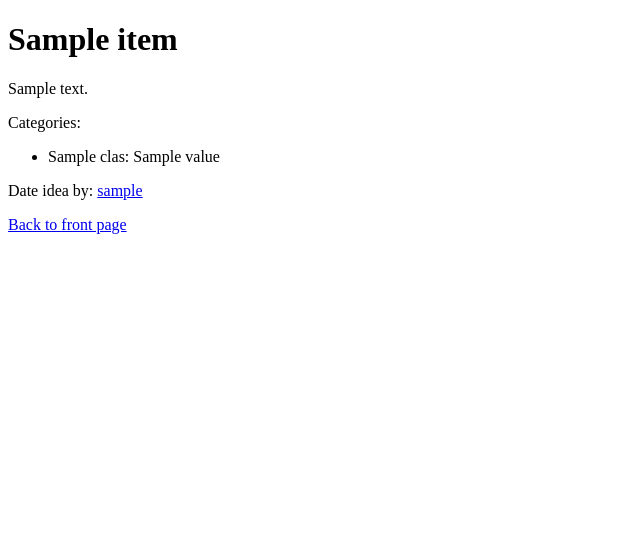
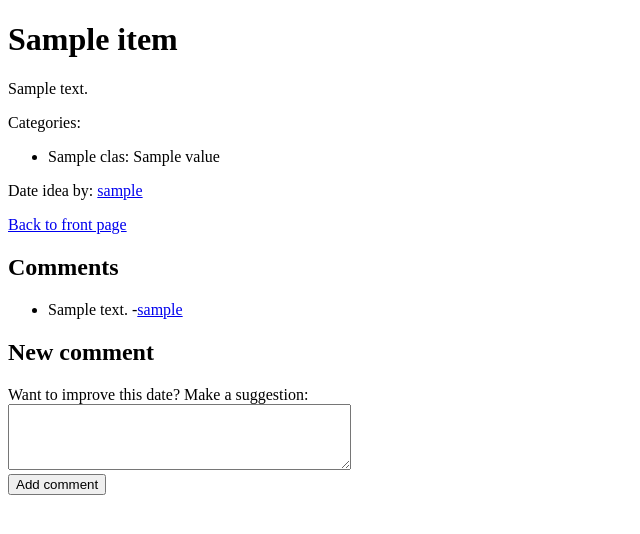
Before and after one commit to S0kku/date-ideas, a Flask app: template templates/show_item.html in a window 1280 px wide. Shown: the top 534 px of the page, without its empty margins (0-640 px from the left). Run offline with Flask 3, Linux system fonts and the light colour scheme; the template is opened without the code that fills it: most values are stand-ins (such as "Sample title", 1, 10 or a date in 2020).

Commit message:
Add comment feature

```diff
--- a/app.py
+++ b/app.py
@@ -43,7 +43,8 @@ def show_item(item_id):
     if not item:
         abort(404)
     classes = items.get_classes(item_id)
-    return render_template("show_item.html", item=item, classes=classes)
+    comments = items.get_comments(item_id)
+    return render_template("show_item.html", item=item, classes=classes, comments=comments)
 
 @app.route("/new_item")
 def new_item():
@@ -77,6 +78,23 @@ def create_item():
     items.add_item(title, description, user_id, classes)
 
     return redirect("/")
+
+@app.route("/create_comment", methods=["POST"])
+def create_comment():
+    require_login()
+
+    comment = request.form["comment"]
+    if not comment or len(comment) > 250:
+        abort(403)
+    item_id = request.form["item_id"]
+    item = items.get_item(item_id)
+    if not item:
+        abort(403)
+    user_id = session["user_id"]
+
+    items.add_comment(item_id, user_id, comment)
+
+    return redirect("/item/" + str(item_id))
 
 @app.route("/edit_item/<int:item_id>")
 def edit_item(item_id):
--- a/schema.sql
+++ b/schema.sql
@@ -9,6 +9,13 @@ CREATE TABLE items (
     title TEXT,
     description TEXT,
     user_id INTEGER REFERENCES users
+);
+
+CREATE TABLE comments (
+    id INTEGER PRIMARY KEY,
+    item_id INTEGER REFERENCES items,
+    user_id INTEGER REFERENCES users,
+    comment TEXT
 );
 
 CREATE TABLE classes (
--- a/templates/show_item.html
+++ b/templates/show_item.html
@@ -34,6 +34,22 @@
     <a href="/remove_item/{{ item.id }}">Delete</a>
   </p>
   {% endif %}
+  <h2>Comments</h2>
+  <ul>
+    {% for comment in comments %}
+    <li>{{ comment.comment }} -<a href="/user/{{ comment.user_id }}">{{ comment.username }}</a></li>
+    {% endfor %}
+  </ul>
+  <h2>New comment</h2>
+  <form action="/create_comment" method="post">
+    Want to improve this date? Make a suggestion: <br />
+    <textarea name="comment" rows="4" cols="40" maxlength="250" required></textarea> <br />
+    <input type="hidden" name="item_id" value="{{ item.id }}">
+    <input type="submit" value="Add comment" />
+  </form>
+  <p>
+
+  </p>
 </body>
 
 </html>
```
Also changed, not shown: items.py (+12 -0 lines).
